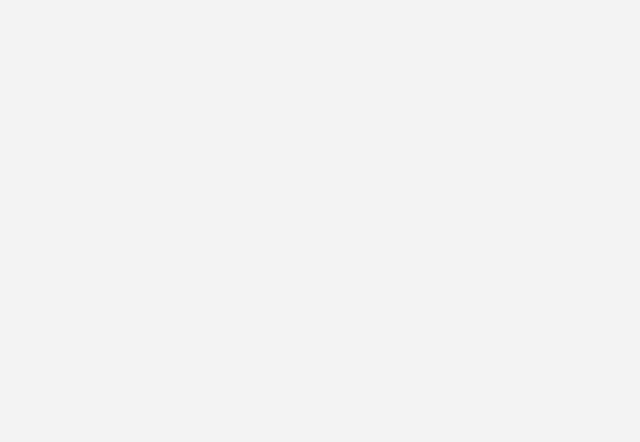
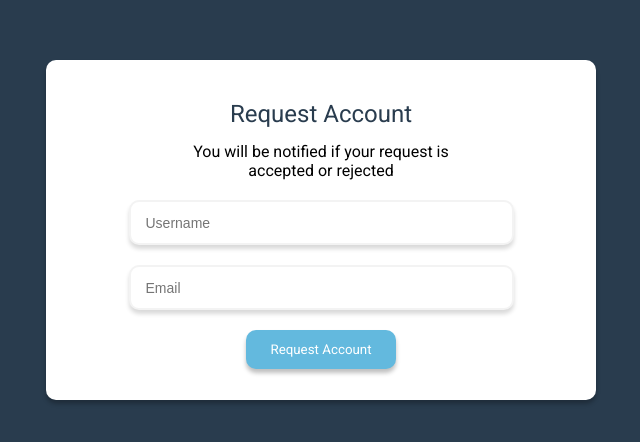
Before and after one commit to ECE493Group13/frontend, a React (Create React App) app: page /requestAccount in a window 1280 px wide. Before the commit this address had no page. Shown: the part 106-548 px from the top of the page, without its empty margins (319-959 px from the left). Built offline with nearby package versions, Linux system fonts and the light colour scheme.

Commit message:
Request account form

```diff
--- a/src/App.js
+++ b/src/App.js
@@ -3,6 +3,7 @@ import {LoginPage} from './Pages/LoginPage';
 import {HomePage} from './Pages/HomePage';
 import {ChangePasswordPage} from './Pages/ChangePasswordPage';
 import { BrowserRouter as Router, Route, Routes } from 'react-router-dom';
+import { RequestAccountPage } from './Pages/RequestAccountPage';
 
 function App() {
   return (
@@ -12,6 +13,7 @@ function App() {
           <Route exact path='/' element={<LoginPage/>} />
           <Route exact path='/changePassword' element={<ChangePasswordPage/>} />
           <Route exact path='/home' element={<HomePage/>} />
+          <Route exact path='/requestAccount' element={<RequestAccountPage/>} />
         </Routes>
       </div>
     </Router>
--- a/src/Pages/LoginPage.js
+++ b/src/Pages/LoginPage.js
@@ -32,6 +32,10 @@ export const LoginPage = () => {
         navigate('/changePassword');
     }
 
+    const requestAccount = () => {
+        navigate('/requestAccount');
+    }
+
     return (
         <div className='dark-background'>
             <div className='login-form-card-margin-top'>
@@ -44,7 +48,7 @@ export const LoginPage = () => {
                     onSubmit={onLogin}
                     placeholder2IsPass
                 />
-                <p className='request-account-button'>No account? Get started here</p>
+                <p onClick={requestAccount} className='request-account-button'>No account? Get started here</p>
             </div>
         </div>
     );
--- /dev/null
+++ b/src/Pages/RequestAccountPage.js
@@ -0,0 +1,46 @@
+import React, { useState } from 'react';
+import { DoubleInputFormCard } from '../Components/DoubleInputFormCard';
+
+export const RequestAccountPage = () => {
+    const [username, setUsername] = useState('');
+    const [email, setEmail] = useState('');
+
+    const onInputChange = (username, email) => {
+        setUsername(username);
+        setEmail(email);
+    }
+
+    const onRequestAccount = () => {
+        // TODO: Update with URL from api when its ready
+        fetch('http://localhost:4433/request-account', {
+            method: 'POST',
+            body: JSON.stringify({
+                "username": username,
+                "email": email
+            }),
+            headers: {
+                "Content-type": "application/json; charset=UTF-8"
+            }
+        }).then(response => response.json()).then(message => {
+            // TODO: do something with the response
+            console.log(message);
+        });
+    }
+
+    return (
+        <div className='dark-background'>
+            <div className='login-form-card-margin-top'>
+                <DoubleInputFormCard
+                    onInputChange={onInputChange}
+                    title="Request Account"
+                    subtitle="You will be notified if your request is accepted or rejected"
+                    placeholder1="Username"
+                    placeholder2="Email"
+                    buttonText="Request Account"
+                    onSubmit={onRequestAccount}
+                    height={340}
+                />
+            </div>
+        </div>
+    );
+}
```
